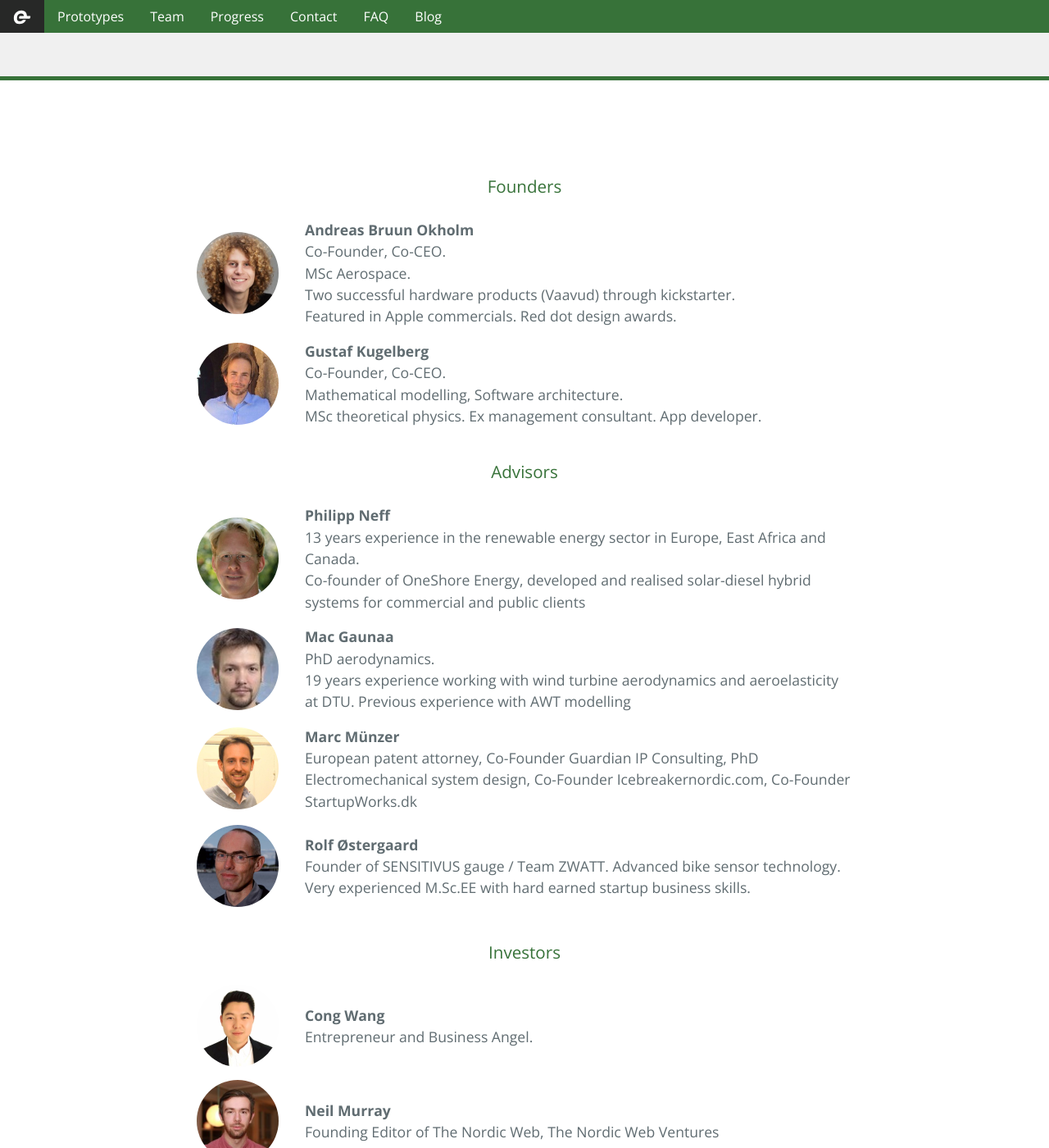
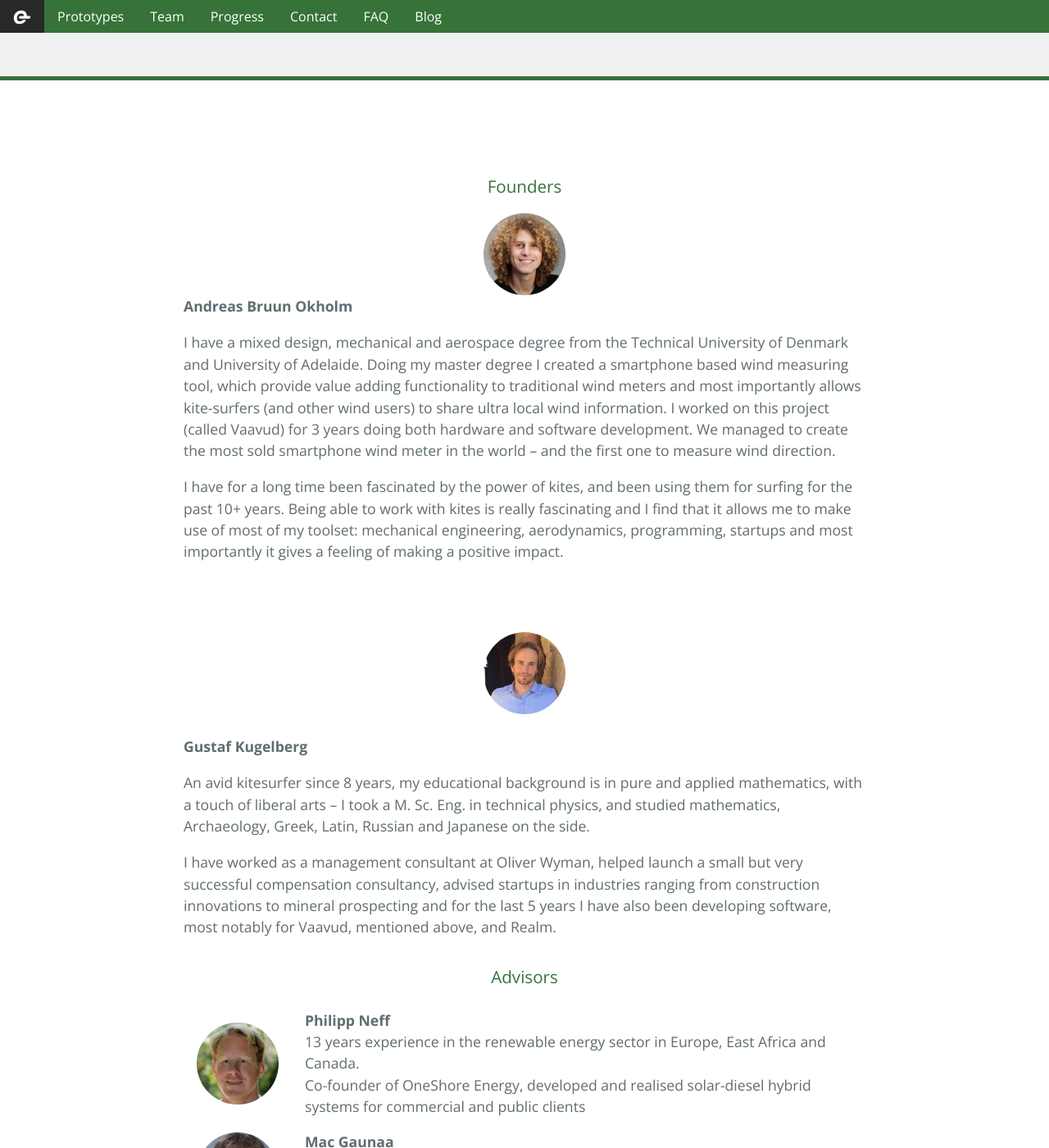
Before and after one commit to kitextech/kitextech.github.io, a Jekyll site: the page built from index.md, in a window 1280 px wide and 1400 px high, scrolled down 2019 px. Shown: the whole window at 82% size. Built offline with Jekyll 4.4.1, drawn with Linux system fonts in a browser that asks for light colours.

Commit message:
reintroduced a bit more infor about the founders

```diff
--- a/css/cayman.css
+++ b/css/cayman.css
@@ -369,6 +369,14 @@ nav li a:hover {
   padding: 3rem 3rem 2rem 3rem;
 }
 
+#founderBox {
+  display: flex;
+  flex-wrap: wrap;
+  justify-content: center;
+  margin: auto;
+  max-width: 832px;
+}
+
 #logoBox {
   display: flex;
   flex-wrap: wrap;
--- a/index.md
+++ b/index.md
@@ -49,9 +49,21 @@ We are building a new type of flying wind turbine that can make wind power acces
 
 ### Founders
 
-| --- |---:|
-| ![Andreas Okholm](/images/profile/andreasOkholm.jpg){:class="profilePicture"}       | **Andreas Bruun Okholm**    <br /> Co-Founder, Co-CEO. <br /> MSc Aerospace. <br /> Two successful hardware products (Vaavud) through kickstarter. <br /> Featured in Apple commercials. Red dot design awards.|
-| ![Gustaf Kugelberg](/images/profile/gustafKugelberg.jpg){:class="profilePicture"}   | **Gustaf Kugelberg**        <br />  Co-Founder, Co-CEO. <br /> Mathematical modelling, Software architecture. <br /> MSc theoretical physics. Ex management consultant. App developer. |
+![Andreas Okholm](/images/profile/andreasOkholm.jpg){:class="profilePicture"}
+**Andreas Bruun Okholm**
+
+I have a mixed design, mechanical and aerospace degree from the Technical University of Denmark and University of Adelaide. Doing my master degree I created a smartphone based wind measuring tool, which provide value adding functionality to traditional wind meters and most importantly allows kite-surfers (and other wind users) to share ultra local wind information. I worked on this project (called Vaavud) for 3 years doing both hardware and software development. We managed to create the most sold smartphone wind meter in the world -- and the first one to measure wind direction.
+
+I have for a long time been fascinated by the power of kites, and been using them for surfing for the past 10+ years. Being able to work with kites is really fascinating and I find that it allows me to make use of most of my toolset: mechanical engineering, aerodynamics, programming, startups and most importantly it gives a feeling of making a positive impact.
+
+<div style="height: 50px;"></div>
+![Gustaf Kugelberg](/images/profile/gustafKugelberg.jpg){:class="profilePicture"}
+**Gustaf Kugelberg**
+
+An avid kitesurfer since 8 years, my educational background is in pure and applied mathematics, with a touch of liberal arts -- I took a M. Sc. Eng. in technical physics, and studied mathematics, Archaeology, Greek, Latin, Russian and Japanese on the side.
+
+I have worked as a management consultant at Oliver Wyman, helped launch a small but very successful compensation consultancy, advised startups in industries ranging from construction innovations to mineral prospecting and for the last 5 years I have also been developing software, most notably for Vaavud, mentioned above, and Realm.
+
 
 ### Advisors
 
@@ -75,10 +87,6 @@ Do you share our vision for a the kite powered future, get in touch!
 </section>
 
 <section class="page-header" id="front4">
-
-<!-- <div style="height: 10px;"></div> -->
-<!-- <img src="/graphics/3DIsometricFlipWhite.svg" alt="KiteX" style="width:320px"> -->
-<!-- <div style="height: 50px;"></div> -->
 
 </section>
 
@@ -112,10 +120,6 @@ Also, we try to keep a updated [List of prototype developments](/prototypes).
     <div class="logoTB"><span class="helper"></span><img src="/graphics/SDULogo.svg" /></div>
 </div>
 
-<!-- <div style="height: 10px;"></div> -->
-<!-- <img src="/graphics/3DIsometricFlipWhite.svg" alt="KiteX" style="width:320px"> -->
-<!-- <div style="height: 50px;"></div> -->
-
 </section>
 
 <section class="main-content front" markdown="1">
```
